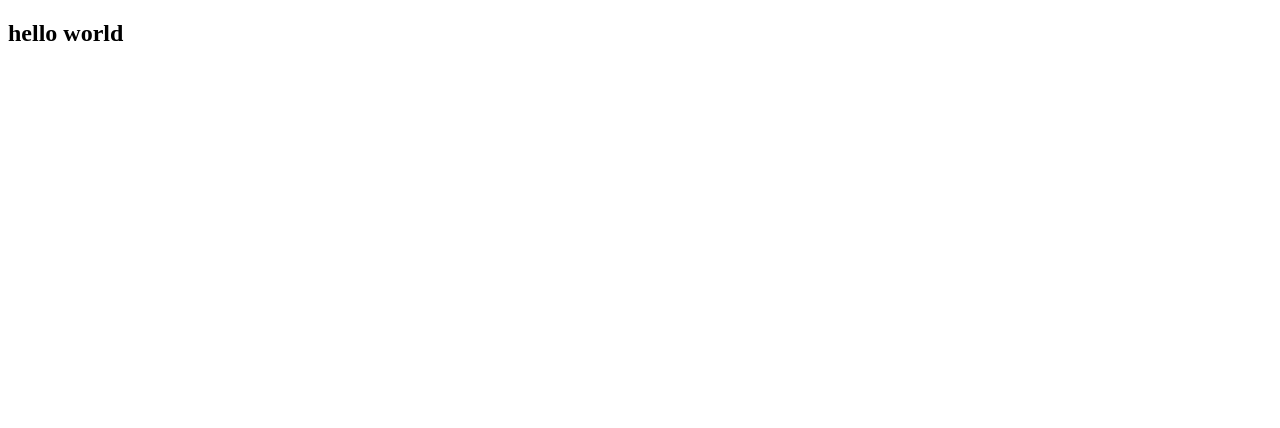
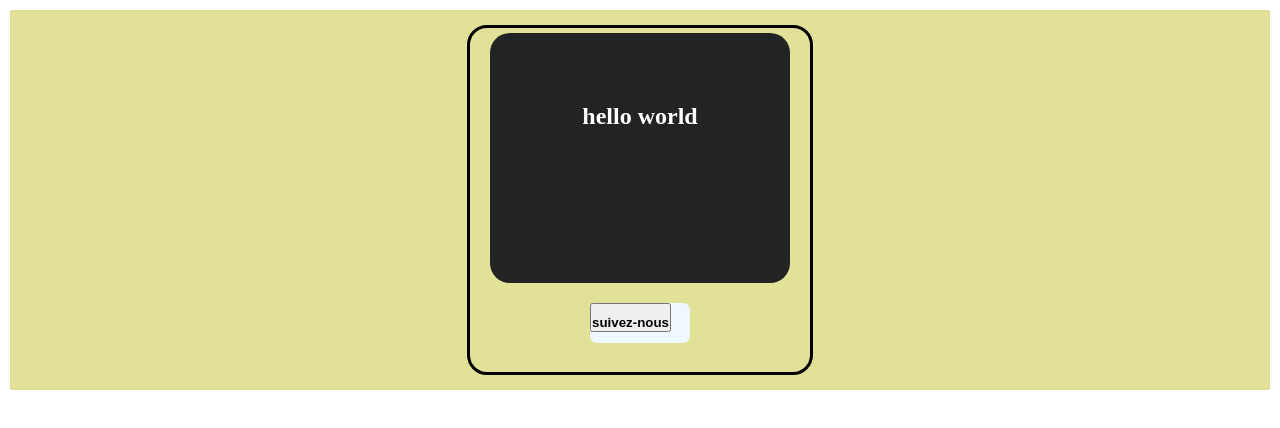
Before and after one commit to bYORK156/COURS7FEV, a plain HTML site: page index.html in a window 1280 px wide. Drawn offline with Linux system fonts and the light colour scheme.

Commit message:
push_10mars
srhsdh

```diff
--- a/index.html
+++ b/index.html
@@ -3,9 +3,23 @@
 <head>
     <meta charset="UTF-8">
     <meta name="viewport" content="width=device-width, initial-scale=1.0">
+    <link rel="stylesheet" href="/style.css">
     <title>Document</title>
 </head>
 <body>
-    <h2>hello world</h2>
+    <section class="page_principale">
+        <div class="main">
+            <div class="text">
+                <h2>hello world</h2>
+            </div>
+            <div class="clic">
+                <button type="button"><p>suivez-nous</p></button>
+
+            </div>
+        </div>
+
+
+    </section>
+
 </body>
 </html>
--- a/style.css
+++ b/style.css
@@ -0,0 +1,68 @@
+*{
+    margin: 0;
+    padding: 0;
+    box-sizing: border-box;
+}
+
+.page_principale{
+    margin: 10px;
+
+    background-color: rgb(225, 226, 151);
+    height: 380px;
+    display: flex;
+    align-items: center;
+    justify-content: center;
+
+
+}
+
+.main{
+    border: solid;
+    margin: 60px;
+    display: flex;
+    flex-direction: column;
+    align-items: center;
+    height: 350px;
+    padding: 20px;
+    padding-top: 5px;
+    border-radius: 20px;
+
+}
+
+.text{
+
+
+    width: 300px;
+    height: 250px;
+    background-color: rgb(33, 35, 36);
+    border-radius: 20px;
+
+}
+.text h2{
+    display: flex;
+    align-items: center;
+    justify-content: center;
+    color: white;
+    margin-top: 70px;
+}
+
+.clic{
+    margin-top: 20px;
+
+    border-radius: 7px;
+    width: 100px;
+    height: 40px;
+    background-color: aliceblue;
+    cursor: pointer;
+
+}
+
+.clic p{
+    margin-top: 10px;
+
+    display: flex;
+    justify-content: center;
+    align-items: center;
+    font-size: larg;
+    font-weight: bold;
+}
```
Also changed, not shown: fichier.js (added).
